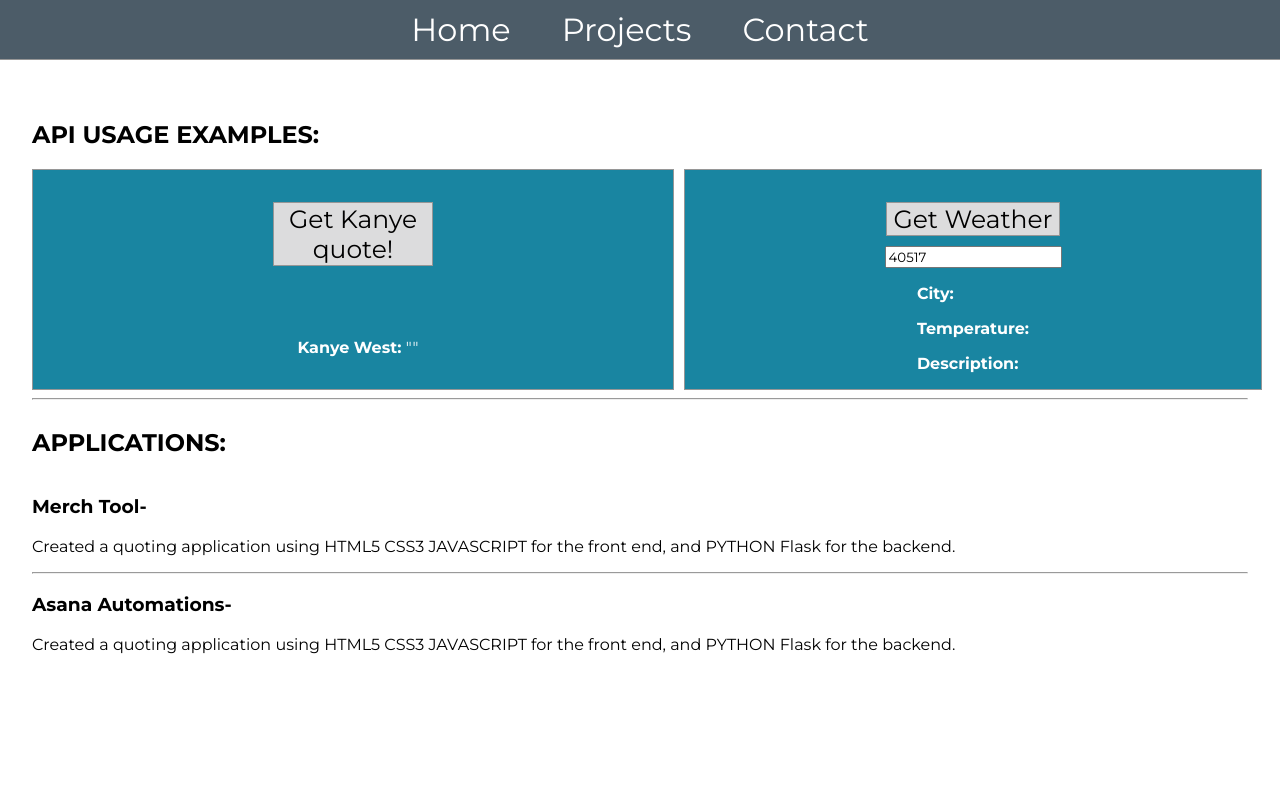
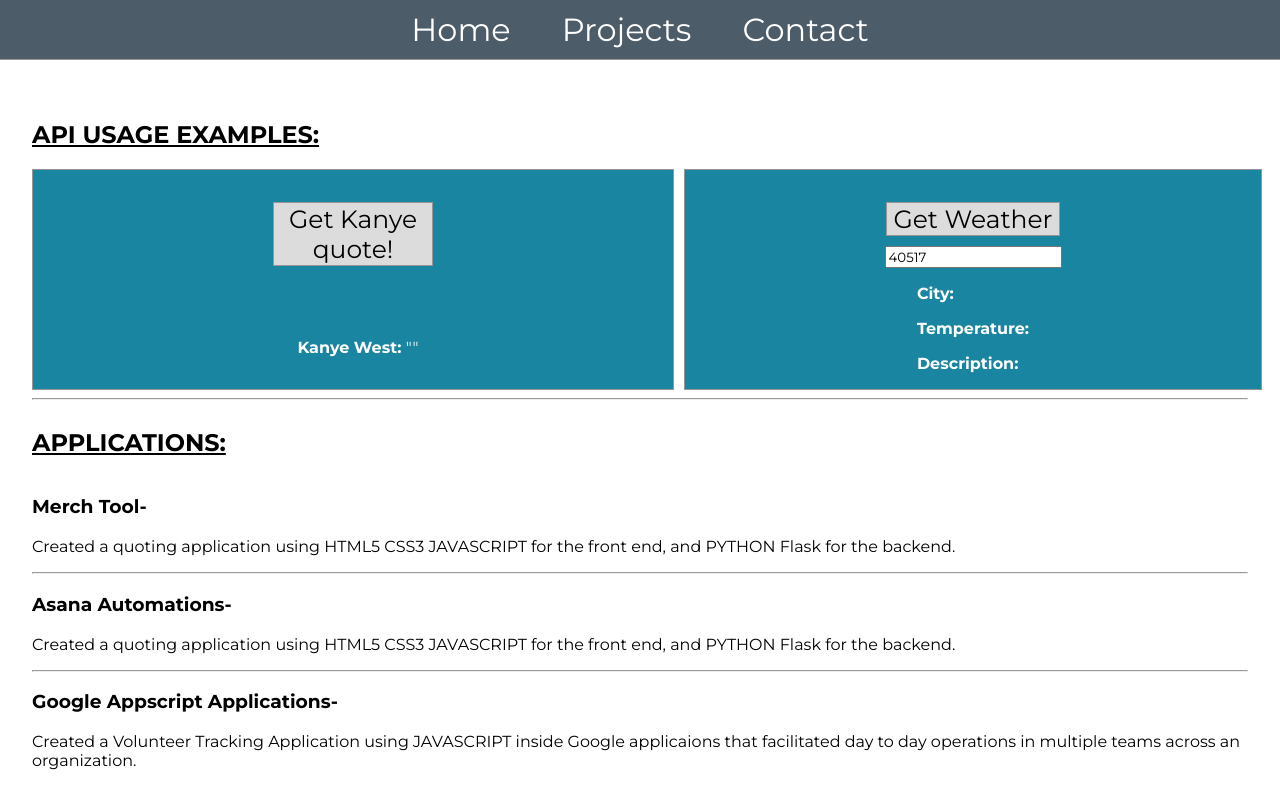
Before and after one commit to alexGalvan0/webportfolio, a React (Create React App) app: page /projects in a window 1280 px wide. Shown: the top 808 px of the page. Built offline with nearby package versions, Linux system fonts and the light colour scheme.

Commit message:
make it better

```diff
--- a/src/components/projects/Projects.jsx
+++ b/src/components/projects/Projects.jsx
@@ -13,7 +13,7 @@ function Projects(){
                     <KANYE_QUOTE />
                     <FlaskWeather/>
                 </div>
-                <hr/>
+                <hr />
                 <div className="project-headers">
                     <h2 className="api-work">APPLICATIONS:</h2>
                 </div>
@@ -32,6 +32,14 @@ function Projects(){
                         </p>
                     </div>
                 </div>
+                <hr/>
+                <div className="appscript">
+                    <h3 className="example3">Google Appscript Applications-</h3>
+                    <p>Created a Volunteer Tracking Application using JAVASCRIPT inside
+                        Google applicaions that facilitated day to day operations in multiple
+                        teams across an organization.
+                    </p>
+                </div>
         </div>
     )}
 export default Projects;
--- a/src/components/projects/projects.css
+++ b/src/components/projects/projects.css
@@ -23,6 +23,15 @@
   width: auto;
 }
 
+.api-work {
+  text-decoration: underline;
+}
+
+.example {
+  text-decoration: none;
+  color: black;
+}
+
 @media screen and (max-width: 960px) {
   .project-container {
     grid-auto-flow: row;
--- a/src/components/projects/projects.scss
+++ b/src/components/projects/projects.scss
@@ -13,6 +13,13 @@
 .projects{
     width: auto;
 }
+.api-work{
+    text-decoration:underline;
+}
+.example{
+    text-decoration: none;
+    color: black;
+}
 
 @media screen and (max-width:960px) {
     .project-container{
```
Also changed, not shown: 1 other file (tests, documents, lock files or other folders).
